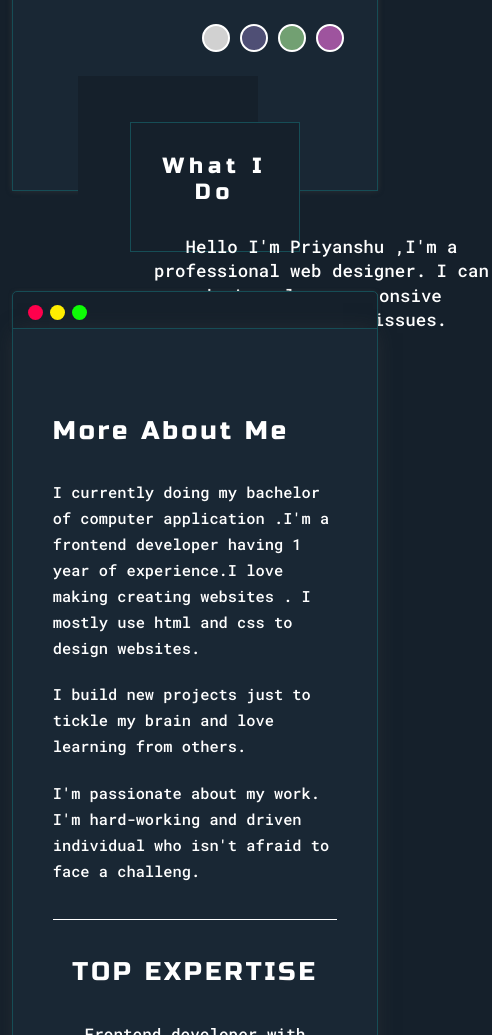
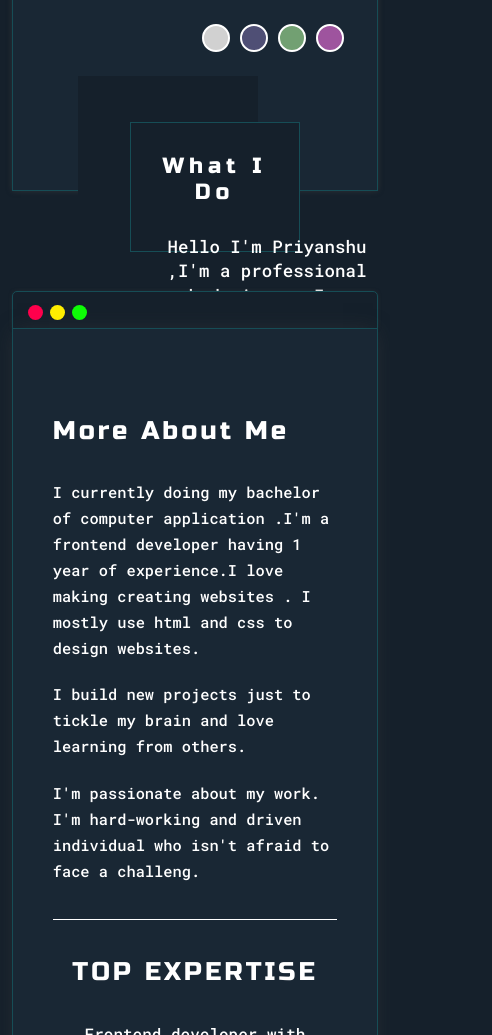
Before and after one commit to Priyanshumishra2601/rachit-here, a plain HTML site: page index.html in a window 390 px wide. Shown: the part 781-1816 px from the top of the page, 492 px wide, since content can reach past the window. Drawn offline with Linux system fonts and the light colour scheme; a script that the page names is missing; a web font is replaced by a local one.

Commit message:
Update query.css

```diff
--- a/css/query.css
+++ b/css/query.css
@@ -424,14 +424,9 @@
     right: -80px;
   }
     #shadow h3 {
-      position: relative;
-      width: 340px;
-      top: 90px;
-      left: -112px;
-      font-size: 1.09em;
-      line-height: 1.4;
-      font-family: "Roboto mono";
-  }
+    width: 231px;
+
+}
   #shadow h2{
 
     color: var(--mainText);
```
